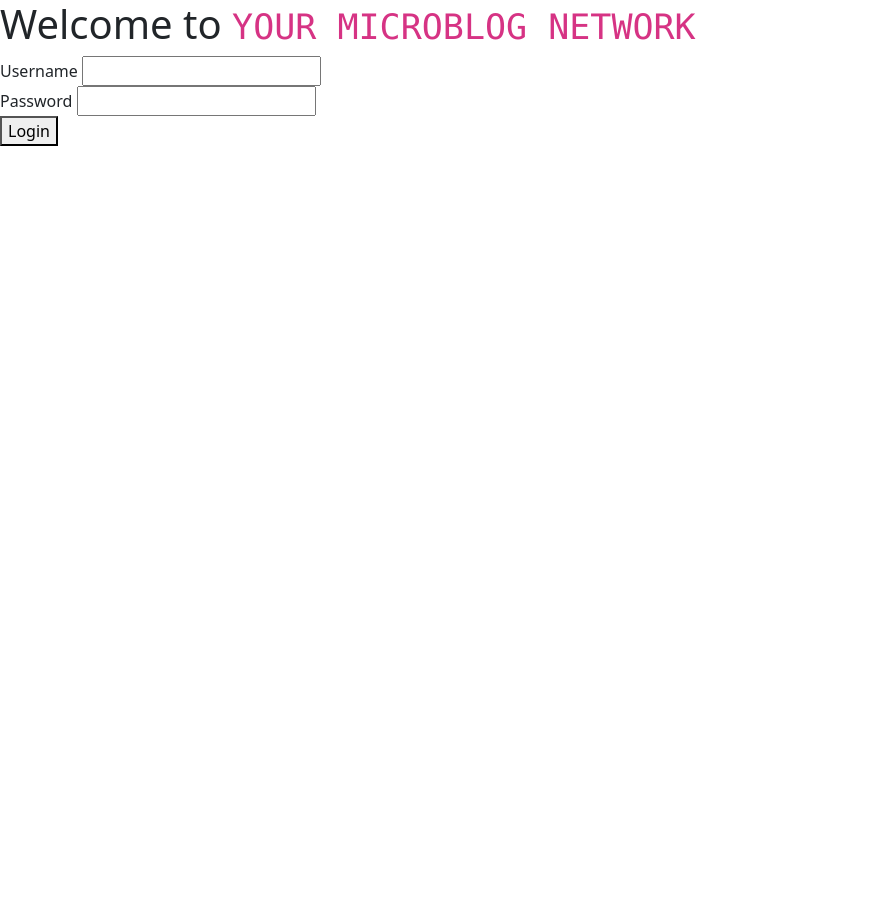
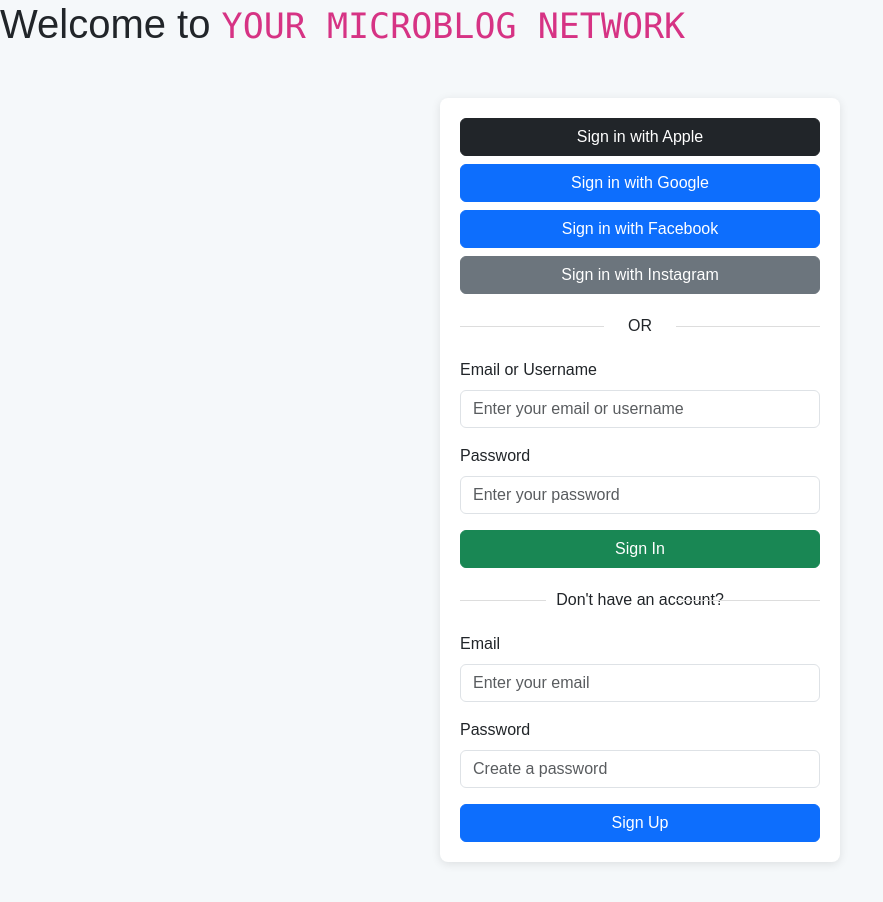
Before and after one commit to wraydo/microbloglite, a plain HTML site: page microbloglite-frontend/index.html in a window 1280 px wide. Shown: the whole page, without its empty margins (0-883 px from the left). Before the commit the page ends 800 px from the top, so only its background shows below. Drawn offline with nearby package versions, Linux system fonts and the light colour scheme.

Commit message:
Login-SignUp-Edit

```diff
--- a/microbloglite-frontend/auth.js
+++ b/microbloglite-frontend/auth.js
@@ -2,7 +2,7 @@
 
 "use strict";
 
-const apiBaseURL = "http://localhost:5005";
+const apiBaseURL = "http://microbloglite.us-east-2.elasticbeanstalk.com";
 // Online server:   "http://microbloglite.us-east-2.elasticbeanstalk.com"
 
 // NOTE: API documentation is available at /docs
--- a/microbloglite-frontend/index.html
+++ b/microbloglite-frontend/index.html
@@ -33,22 +33,47 @@
         <h1>Welcome to <code>YOUR MICROBLOG NETWORK</code></h1>
     </header>
 
-    <main>
+    <main class="container">
 
+        <div class="social-buttons text-center">
+            <a href="https://www.icloud.com/" class="btn btn-dark d-block mb-2">Sign in with Apple</a>
+            <a href="https://accounts.google.com/signup/v2/kidaccountinfo?flowName=GlifWebSignIn&flowEntry=ServiceLogin&ddm=1" class="btn btn-primary d-block mb-2">Sign in with Google</a>
+            <a href="https://www.facebook.com/" class="btn btn-primary d-block mb-2">Sign in with Facebook</a>
+            <a href="https://www.instagram.com/accounts/emailsignup/" class="btn btn-secondary d-block">Sign in with Instagram</a>
+        </div>
+
+        <!-- Divider -->
+        <div class="divider"><span>OR</span></div>
+
+        <!-- Login Form -->
         <form id="login">
-            <div>
-                <label for="username">Username</label>
-                <input type="text" id="username" minlength="3">
+            <div class="mb-3">
+                <label for="username" class="form-label">Email or Username</label>
+                <input type="text" class="form-control" id="username" placeholder="Enter your email or username" required>
             </div>
-
-            <div>
-                <label for="password">Password</label>
-                <input type="password" id="password" minlength="6">
+            <div class="mb-3">
+                <label for="password" class="form-label">Password</label>
+                <input type="password" class="form-control" id="password" placeholder="Enter your password" required>
             </div>
-
-            <button id="loginButton" type="submit">Login</button>
+            <button type="submit" class="btn btn-success w-100">Sign In</button>
         </form>
 
+        <!-- Divider -->
+        <div class="divider"><span>Don't have an account?</span></div>
+
+        <!-- Sign-Up Form -->
+        <form id="signup">
+            <div class="mb-3">
+                <label for="newUsername" class="form-label">Email</label>
+                <input type="email" class="form-control" id="newUsername" placeholder="Enter your email" required>
+            </div>
+            <div class="mb-3">
+                <label for="newPassword" class="form-label">Password</label>
+                <input type="password" class="form-control" id="newPassword" placeholder="Create a password" required>
+            </div>
+            <button type="submit" class="btn btn-primary w-100">Sign Up</button>
+        </form>
+    </div>
     </main>
 
     <footer></footer>
--- a/microbloglite-frontend/landing.css
+++ b/microbloglite-frontend/landing.css
@@ -1 +1,41 @@
-/* Landing Page CSS */
+
+        body {
+            font-family: Arial, sans-serif;
+            background-color: #f5f8fa;
+        }
+        .container {
+            max-width: 400px;
+            margin: 50px auto;
+            padding: 20px;
+            background: #fff;
+            border-radius: 8px;
+            box-shadow: 0 2px 10px rgba(0, 0, 0, 0.1);
+        }
+        .social-buttons button {
+            width: 100%;
+            margin: 5px 0;
+        }
+        .divider {
+            text-align: center;
+            margin: 20px 0;
+            position: relative;
+        }
+        .divider::before, .divider::after {
+            content: '';
+            height: 1px;
+            width: 40%;
+            background: #ddd;
+            position: absolute;
+            top: 50%;
+        }
+        .divider::before {
+            left: 0;
+        }
+        .divider::after {
+            right: 0;
+        }
+        .divider span {
+            background: #fff;
+            padding: 0 10px;
+            position: relative;
+        }
--- a/microbloglite-frontend/landing.js
+++ b/microbloglite-frontend/landing.js
@@ -2,23 +2,41 @@
 
 "use strict";
 
-const loginForm = document.querySelector("#login");
+// const loginForm = document.querySelector("#login");
 
-loginForm.onsubmit = function (event) {
-    // Prevent the form from refreshing the page,
-    // as it will do by default when the Submit event is triggered:
-    event.preventDefault();
+// loginForm.onsubmit = function (event) {
+//     // Prevent the form from refreshing the page,
+//     // as it will do by default when the Submit event is triggered:
+//     event.preventDefault();
 
-    // We can use loginForm.username (for example) to access
-    // the input element in the form which has the ID of "username".
-    const loginData = {
-        username: loginForm.username.value,
-        password: loginForm.password.value,
-    }
+//     // We can use loginForm.username (for example) to access
+//     // the input element in the form which has the ID of "username".
+//     const loginData = {
+//         username: loginForm.username.value,
+//         password: loginForm.password.value,
+//     }
 
-    // Disables the button after the form has been submitted already:
-    loginForm.loginButton.disabled = true;
+//     // Disables the button after the form has been submitted already:
+//     loginForm.loginButton.disabled = true;
 
-    // Time to actually process the login using the function from auth.js!
-    login(loginData);
-};
+//     // Time to actually process the login using the function from auth.js!
+//     login(loginData);
+// };
+
+document.querySelector("#login").addEventListener("submit", function (e) {
+  e.preventDefault();
+  // alert(`Logged in with Username: ${username}`);
+  const loginData = {
+    username: document.querySelector("#username").value,
+    password: document.querySelector("#password").value,
+  };
+  login(loginData);
+});
+
+document.querySelector("#signup").addEventListener("submit", function (e) {
+  e.preventDefault();
+  const newUsername = document.querySelector("#newUsername").value;
+  const newPassword = document.querySelector("#newPassword").value;
+  alert(`Account created for Email: ${newUsername}`);
+});
+login(loginData);
```
Also changed, not shown: 1 other file.
